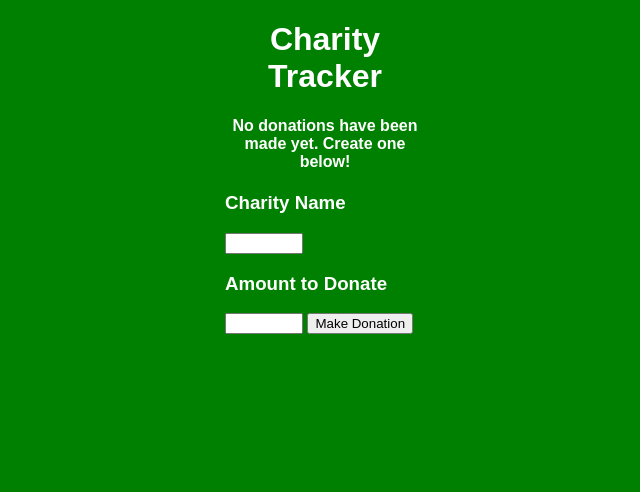
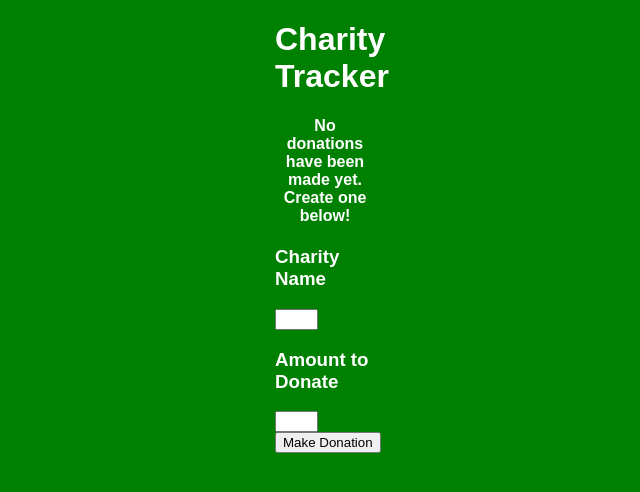
Before and after one commit to skinnybeans17/contractor-project, a Flask app: page / in a window 1280 px wide. Shown: the top 492 px of the page, without its empty margins (315-955 px from the left). Run offline with Flask 2, Linux system fonts and the light colour scheme; data that the repository does not hold is empty.

Commit message:
Update main.css

```diff
--- a/static/css/main.css
+++ b/static/css/main.css
@@ -7,12 +7,12 @@ body, html {
 
 .content {
     margin: 0 auto;
-    width: 200px;
+    width: 100px;
 }
 
 .amount {
     margin: 0 auto;
-    width: 200px;
+    width: 100px;
 }
 
 table, td, th {
```
